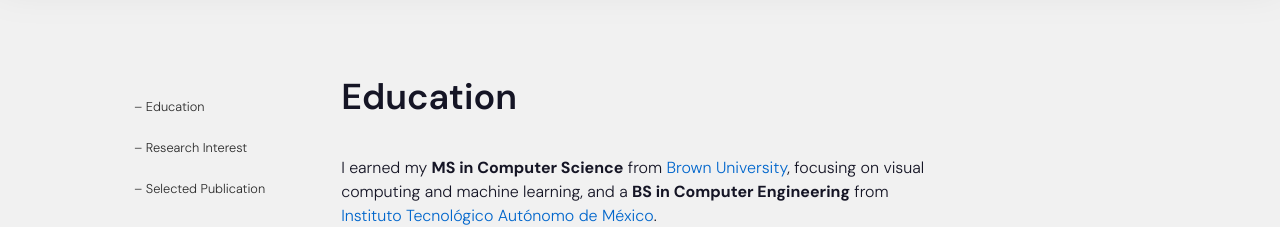
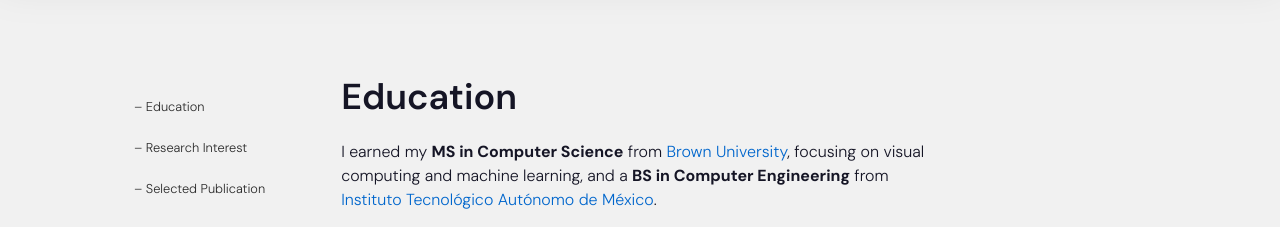
Before and after one commit to chang-1/xyz, a React (Create React App) app: page / in a window 1280 px wide. Shown: the part 547-774 px from the top of the page. Built offline with nearby package versions, Linux system fonts and the light colour scheme.

Commit message:
Update News.css

```diff
--- a/src/components/News/News.css
+++ b/src/components/News/News.css
@@ -7,7 +7,7 @@ hr{
 }
 
 .news_heading{
-    padding-bottom: 2rem;
+    padding-bottom: 1rem;
 }
 
 .news_title{
```
